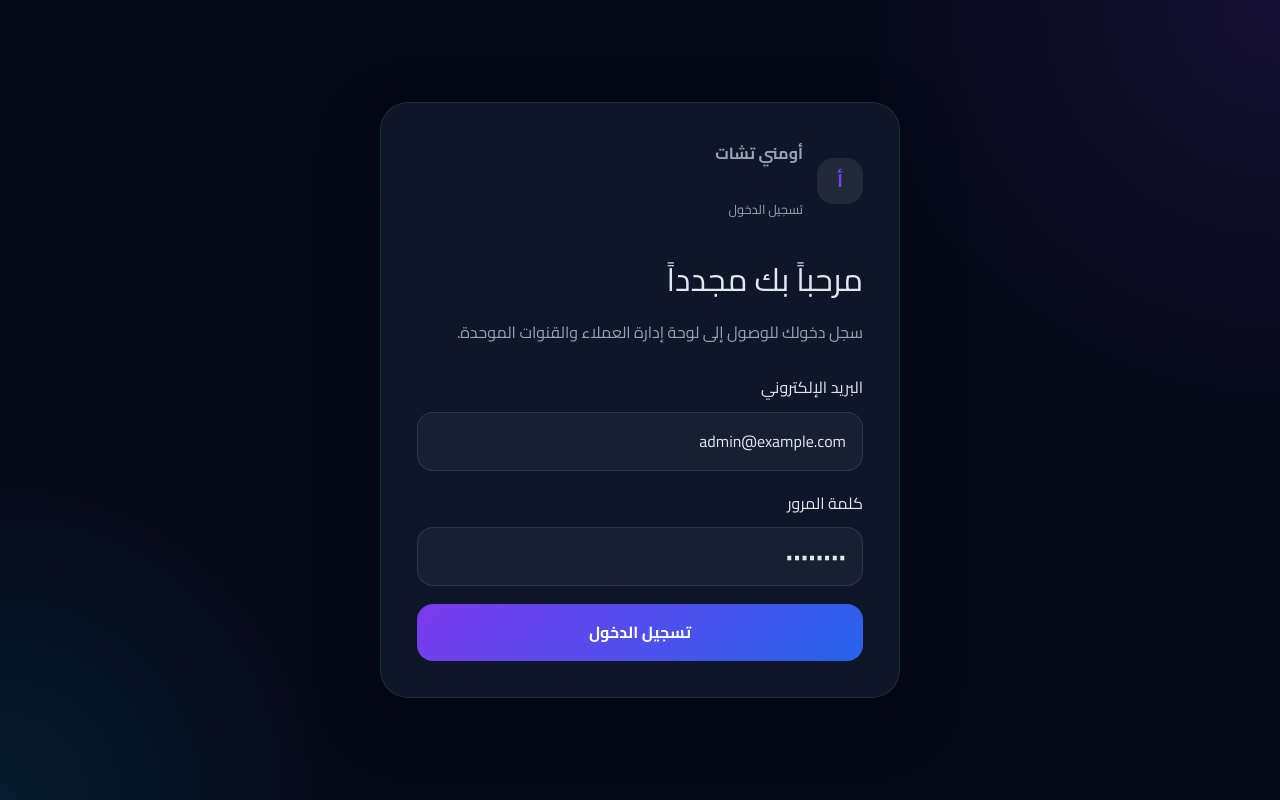
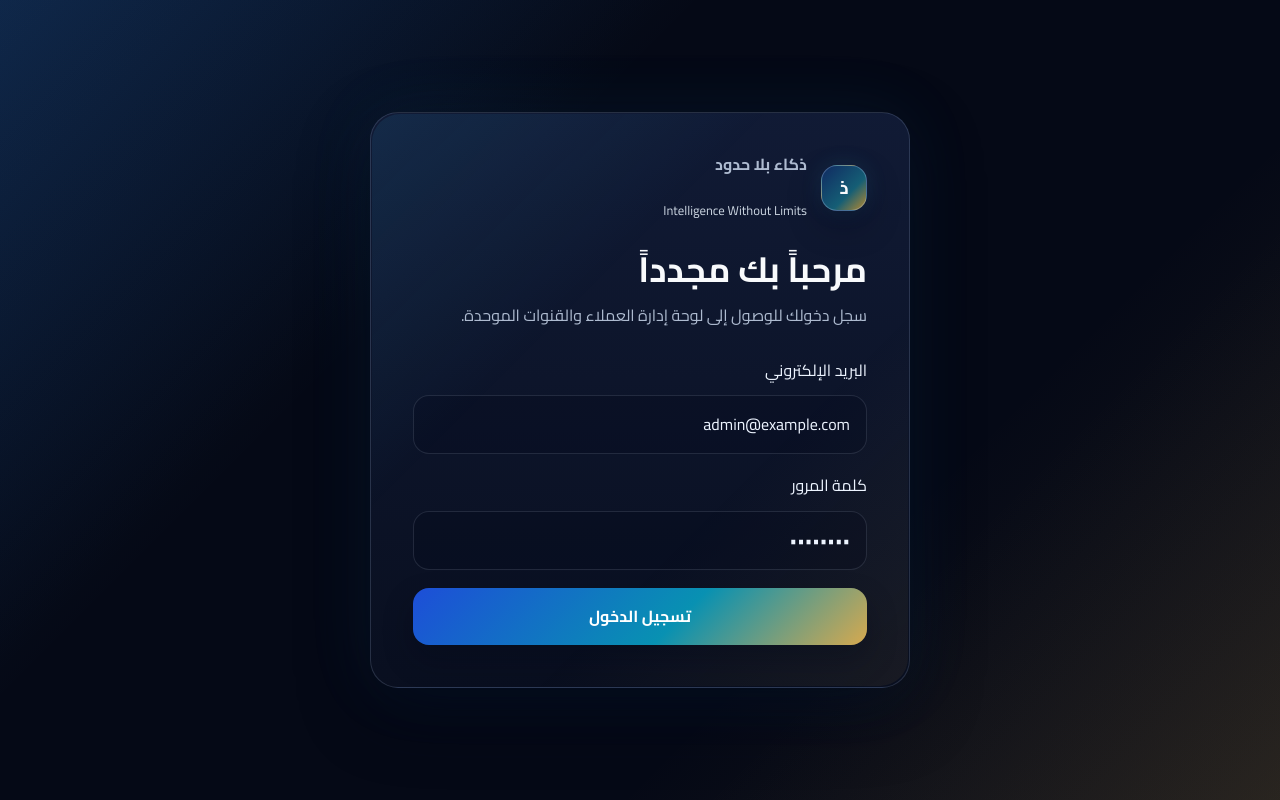
Before and after one commit to Majed2546/arabic-omnichannel-crm, a React (Vite) app: page /login in a window 1280 px wide. Built offline with nearby package versions, Linux system fonts and the light colour scheme; no server answers.

Commit message:
Apply Intelligence Without Limits branding and UI polish

```diff
--- a/index.html
+++ b/index.html
@@ -4,7 +4,8 @@
     <meta charset="UTF-8" />
     <link rel="icon" type="image/svg+xml" href="/favicon.svg" />
     <meta name="viewport" content="width=device-width, initial-scale=1.0" />
-    <title>أومني تشات CRM</title>
+    <meta name="description" content="ذكاء بلا حدود CRM - Intelligence Without Limits" />
+    <title>ذكاء بلا حدود CRM | Intelligence Without Limits</title>
   </head>
   <body>
     <div id="root"></div>
--- a/src/auth/LoginPage.tsx
+++ b/src/auth/LoginPage.tsx
@@ -38,10 +38,10 @@ export default function LoginPage() {
     <div className="auth-shell">
       <section className="auth-card">
         <div className="auth-brand">
-          <span>أ</span>
+          <span>ذ</span>
           <div>
-            <p>أومني تشات</p>
-            <small>تسجيل الدخول</small>
+            <p>ذكاء بلا حدود</p>
+            <small>Intelligence Without Limits</small>
           </div>
         </div>
         <h1>مرحباً بك مجدداً</h1>
--- a/src/components/layout/Sidebar.tsx
+++ b/src/components/layout/Sidebar.tsx
@@ -23,10 +23,10 @@ export function Sidebar() {
   return (
     <aside className={`sidebar ${isPanelOpen ? 'sidebar-open' : ''}`}>
       <div className="sidebar-brand">
-        <span className="brand-mark">أ</span>
+        <span className="brand-mark">ذ</span>
         <div>
-          <p>أومني تشات</p>
-          <small>CRM بالعربية</small>
+          <p>ذكاء بلا حدود</p>
+          <small>Intelligence Without Limits</small>
         </div>
       </div>
       <nav className="sidebar-nav" aria-label="التنقل الرئيسي">
--- a/src/components/layout/Topbar.tsx
+++ b/src/components/layout/Topbar.tsx
@@ -48,7 +48,7 @@ export function Topbar() {
           ☰
         </button>
         <div className="topbar-title">
-          <p className="topbar-overline">مرحباً بك في منصة أومني تشات</p>
+          <p className="topbar-overline">مرحباً بك في منصة ذكاء بلا حدود · Intelligence Without Limits</p>
           <h1>{pageTitles[location.pathname] ?? 'لوحة القيادة'}</h1>
         </div>
       </div>
--- a/src/index.css
+++ b/src/index.css
@@ -12,11 +12,15 @@
   --surface: #0e172f;
   --surface-strong: #0b1224;
   --surface-muted: #15203f;
-  --border: rgba(255, 255, 255, 0.08);
-  --text: #e2e8f0;
-  --muted: #94a3b8;
-  --accent: #7c3aed;
-  --accent-strong: #4338ca;
+  --surface-elevated: rgba(15, 23, 42, 0.96);
+  --border: rgba(148, 163, 184, 0.16);
+  --border-strong: rgba(191, 219, 254, 0.26);
+  --text: #edf4ff;
+  --muted: #a8b6ca;
+  --accent: #38bdf8;
+  --accent-strong: #2563eb;
+  --accent-warm: #d6a94f;
+  --brand-ink: #1b376f;
   --success: #22c55e;
   --warning: #f59e0b;
   --danger: #ef4444;
@@ -28,7 +32,9 @@
   --space-page-mobile: 16px;
   --space-card: 28px;
   --space-gap: 24px;
-  --shadow: 0 20px 60px rgba(5, 9, 22, 0.45);
+  --shadow: 0 24px 70px rgba(2, 6, 23, 0.48);
+  --shadow-soft: 0 14px 38px rgba(2, 6, 23, 0.28);
+  --focus-ring: 0 0 0 3px rgba(56, 189, 248, 0.26);
 }
 
 * {
@@ -45,10 +51,12 @@ body,
 
 body {
   margin: 0;
-  background: radial-gradient(circle at top right, rgba(124, 58, 237, 0.14), transparent 28%),
-    radial-gradient(circle at bottom left, rgba(14, 165, 233, 0.12), transparent 22%),
+  background:
+    linear-gradient(135deg, rgba(30, 64, 175, 0.18), transparent 32%),
+    linear-gradient(315deg, rgba(214, 169, 79, 0.08), transparent 28%),
     #050916;
   color: var(--text);
+  text-rendering: geometricPrecision;
 }
 
 a {
@@ -66,6 +74,16 @@ button {
   cursor: pointer;
 }
 
+button:focus-visible,
+a:focus-visible,
+input:focus-visible,
+select:focus-visible,
+textarea:focus-visible {
+  outline: none;
+  box-shadow: var(--focus-ring);
+  border-color: var(--border-strong);
+}
+
 .text-safe {
   min-width: 0;
   overflow-wrap: break-word;
@@ -98,45 +116,59 @@ button {
   gap: 8px;
   padding: 12px 18px;
   border-radius: var(--radius-control);
-  border: 1px solid rgba(255, 255, 255, 0.1);
-  font-weight: 700;
+  border: 1px solid rgba(191, 219, 254, 0.14);
+  font-weight: 800;
   line-height: 1.4;
   white-space: nowrap;
-  transition: background 0.18s ease, border-color 0.18s ease, transform 0.18s ease;
+  box-shadow: 0 10px 22px rgba(2, 6, 23, 0.18);
+  transition: background 0.18s ease, border-color 0.18s ease, box-shadow 0.18s ease, color 0.18s ease, transform 0.18s ease;
 }
 
 .app-button:hover {
-  transform: translateY(-1px);
+  border-color: rgba(125, 211, 252, 0.34);
+  box-shadow: 0 16px 34px rgba(2, 6, 23, 0.26);
+  transform: translateY(-2px);
+}
+
+.app-button:active {
+  transform: translateY(0);
 }
 
 .app-button-primary {
   border: none;
-  background: linear-gradient(135deg, #7c3aed, #2563eb);
+  background: linear-gradient(135deg, #1d4ed8, #0891b2 58%, #d6a94f);
   color: white;
 }
 
 .app-button-secondary {
-  background: transparent;
+  background: rgba(15, 23, 42, 0.56);
   color: var(--text);
 }
 
 .app-button-ghost {
-  background: rgba(255, 255, 255, 0.04);
+  background: rgba(255, 255, 255, 0.045);
   color: var(--text);
 }
 
 .app-input,
 .app-select {
   min-width: 0;
-  border: 1px solid var(--border);
+  border: 1px solid rgba(148, 163, 184, 0.18);
   border-radius: var(--radius-control);
-  background: rgba(255, 255, 255, 0.04);
+  background: rgba(15, 23, 42, 0.72);
   color: var(--text);
   line-height: 1.6;
+  transition: border-color 0.18s ease, box-shadow 0.18s ease, background 0.18s ease;
 }
 
 .app-input::placeholder {
-  color: var(--muted);
+  color: #8797ad;
+}
+
+.app-input:hover,
+.app-select:hover {
+  border-color: rgba(191, 219, 254, 0.28);
+  background: rgba(15, 23, 42, 0.86);
 }
 
 .app-shell {
@@ -191,9 +223,12 @@ button {
 .panel-panel,
 .loading-state,
 .empty-state {
-  background: linear-gradient(180deg, rgba(15, 23, 42, 0.98), rgba(14, 20, 44, 0.98));
+  background:
+    linear-gradient(180deg, rgba(16, 26, 51, 0.98), rgba(9, 15, 31, 0.98)),
+    rgba(15, 23, 42, 0.98);
   border: 1px solid var(--border);
   border-radius: 24px;
+  box-shadow: var(--shadow-soft);
 }
 
 .sidebar {
@@ -201,6 +236,20 @@ button {
   display: flex;
   flex-direction: column;
   row-gap: 24px;
+  position: relative;
+  isolation: isolate;
+}
+
+.sidebar::before {
+  content: "";
+  position: absolute;
+  inset: 1px;
+  z-index: -1;
+  border-radius: inherit;
+  background:
+    linear-gradient(180deg, rgba(56, 189, 248, 0.12), transparent 24%),
+    linear-gradient(90deg, rgba(214, 169, 79, 0.12), transparent 34%);
+  pointer-events: none;
 }
 
 .sidebar-brand {
@@ -212,21 +261,27 @@ button {
 .brand-mark {
   width: 42px;
   height: 42px;
-  border-radius: 14px;
+  border-radius: 15px;
   display: grid;
   place-items: center;
-  background: #1f2937;
-  color: #7c3aed;
-  font-weight: 700;
+  border: 1px solid rgba(191, 219, 254, 0.3);
+  background: linear-gradient(135deg, #102a62, #155e75 62%, #b8892e);
+  color: #f8fafc;
+  font-weight: 900;
+  box-shadow: 0 14px 32px rgba(2, 6, 23, 0.34), 0 0 22px rgba(56, 189, 248, 0.12);
 }
 
 .sidebar-brand p {
   margin: 0;
-  font-weight: 700;
+  color: #f8fafc;
+  font-weight: 900;
+  line-height: 1.35;
 }
 
 .sidebar-brand small {
-  color: var(--muted);
+  color: #cbd5e1;
+  display: block;
+  line-height: 1.35;
 }
 
 .sidebar-nav {
@@ -235,23 +290,44 @@ button {
 }
 
 .sidebar-link {
+  position: relative;
   padding: 14px 16px;
   border-radius: 16px;
-  color: var(--text);
-  transition: background 0.2s ease, color 0.2s ease;
+  border: 1px solid transparent;
+  color: #cbd5e1;
+  font-weight: 700;
+  transition: background 0.2s ease, border-color 0.2s ease, color 0.2s ease, transform 0.2s ease;
 }
 
 .sidebar-link:hover,
 .sidebar-link.active {
-  background: rgba(124, 58, 237, 0.2);
+  border-color: rgba(125, 211, 252, 0.18);
+  background:
+    linear-gradient(90deg, rgba(56, 189, 248, 0.16), rgba(37, 99, 235, 0.1)),
+    rgba(255, 255, 255, 0.035);
   color: white;
+}
+
+.sidebar-link:hover {
+  transform: translateX(-2px);
+}
+
+.sidebar-link.active::before {
+  content: "";
+  position: absolute;
+  inset-block: 11px;
+  inset-inline-end: 0;
+  width: 3px;
+  border-radius: 999px;
+  background: linear-gradient(180deg, #38bdf8, #d6a94f);
 }
 
 .sidebar-footer {
   margin-top: auto;
   padding: 18px 16px;
   border-radius: 18px;
-  background: rgba(255, 255, 255, 0.03);
+  border: 1px solid rgba(148, 163, 184, 0.12);
+  background: rgba(255, 255, 255, 0.045);
   display: grid;
   gap: 6px;
   color: var(--muted);
@@ -276,8 +352,12 @@ button {
   width: 100%;
   min-width: 0;
   padding: 24px 28px;
-  background: rgba(15, 23, 42, 0.95);
+  border: 1px solid var(--border);
+  background:
+    linear-gradient(135deg, rgba(56, 189, 248, 0.08), transparent 28%),
+    linear-gradient(180deg, rgba(15, 23, 42, 0.96), rgba(10, 16, 32, 0.96));
   border-radius: 24px;
+  box-shadow: var(--shadow-soft);
 }
 
 .topbar-title-row {
@@ -305,21 +385,30 @@ button {
   height: 48px;
   border: 1px solid var(--border);
   border-radius: 16px;
-  background: transparent;
+  background: rgba(15, 23, 42, 0.62);
   color: var(--text);
   display: grid;
   place-items: center;
+  transition: border-color 0.18s ease, background 0.18s ease, transform 0.18s ease;
+}
+
+.icon-button:hover {
+  border-color: rgba(125, 211, 252, 0.3);
+  background: rgba(56, 189, 248, 0.08);
+  transform: translateY(-1px);
 }
 
 .topbar-overline {
   margin: 0 0 4px;
-  color: var(--muted);
+  color: #cbd5e1;
   font-size: 0.95rem;
 }
 
 .topbar h1 {
   margin: 0;
-  font-size: 32px;
+  color: #f8fafc;
+  font-size: clamp(1.7rem, 2vw, 2.15rem);
+  font-weight: 900;
   line-height: 1.3;
   overflow-wrap: anywhere;
 }
@@ -334,11 +423,17 @@ button {
   display: flex;
   align-items: center;
   padding-inline: 18px;
-  border: 1px solid rgba(255, 255, 255, 0.08);
-  background: rgba(255, 255, 255, 0.04);
+  border: 1px solid rgba(148, 163, 184, 0.14);
+  background: rgba(15, 23, 42, 0.64);
   color: var(--text);
   box-sizing: border-box;
   overflow: hidden;
+  transition: border-color 0.18s ease, background 0.18s ease, box-shadow 0.18s ease;
+}
+
+.topbar-control:hover {
+  border-color: rgba(125, 211, 252, 0.28);
+  background: rgba(15, 23, 42, 0.82);
 }
 
 .topbar-search {
@@ -347,8 +442,8 @@ button {
 }
 
 .topbar input {
-  border: 1px solid rgba(255, 255, 255, 0.08);
-  background: rgba(255, 255, 255, 0.03);
+  border: 1px solid rgba(148, 163, 184, 0.14);
+  background: rgba(2, 6, 23, 0.2);
   color: var(--text);
 }
 
@@ -840,9 +935,12 @@ button {
 .panel-card {
   min-width: 0;
   min-height: 150px;
-  padding: 22px;
+  padding: 24px;
   display: grid;
   gap: 14px;
+  border: 1px solid rgba(148, 163, 184, 0.12);
+  border-radius: 20px;
+  background: rgba(255, 255, 255, 0.035);
 }
 
 .panel-label {
@@ -853,11 +951,13 @@ button {
 .panel-card h2,
 .panel-card h3 {
   margin: 0;
+  color: #f8fafc;
+  font-weight: 900;
 }
 
 .panel-card p {
   margin: 0;
-  color: var(--muted);
+  color: #aebbd0;
 }
 
 .panel-stats {
@@ -1053,8 +1153,22 @@ button {
   min-width: 0;
   max-width: 100%;
   min-height: 160px;
-  padding: 28px;
+  padding: 30px;
   overflow: hidden;
+  position: relative;
+  isolation: isolate;
+}
+
+.panel-panel::before {
+  content: "";
+  position: absolute;
+  inset: 0;
+  z-index: -1;
+  border-radius: inherit;
+  background:
+    linear-gradient(135deg, rgba(56, 189, 248, 0.06), transparent 34%),
+    linear-gradient(315deg, rgba(214, 169, 79, 0.045), transparent 30%);
+  pointer-events: none;
 }
 
 .panel-header {
@@ -1081,8 +1195,16 @@ button {
   margin: 0;
 }
 
+.page-header h2 {
+  color: #f8fafc;
+  font-size: 1.45rem;
+  font-weight: 900;
+  line-height: 1.35;
+}
+
 .page-header p {
-  color: var(--muted);
+  color: #aebbd0;
+  line-height: 1.75;
 }
 
 .page-header-actions {
@@ -1117,19 +1239,26 @@ button {
 .stat-card {
   min-width: 0;
   min-height: 132px;
-  padding: 22px;
+  padding: 24px;
   border-radius: 22px;
-  background: rgba(255, 255, 255, 0.03);
+  border: 1px solid rgba(148, 163, 184, 0.12);
+  background:
+    linear-gradient(180deg, rgba(255, 255, 255, 0.055), rgba(255, 255, 255, 0.025)),
+    rgba(15, 23, 42, 0.52);
+  box-shadow: inset 0 1px 0 rgba(255, 255, 255, 0.04);
 }
 
 .stat-card h3 {
   margin: 0 0 10px;
+  color: #f8fafc;
   font-size: 2rem;
+  font-weight: 900;
+  line-height: 1.12;
 }
 
 .stat-card p {
   margin: 0;
-  color: var(--muted);
+  color: #aebbd0;
 }
 
 .summary-list,
@@ -3443,7 +3572,7 @@ td {
 .empty-state {
   min-width: 0;
   min-height: 220px;
-  padding: 36px;
+  padding: 40px;
   display: grid;
   place-items: center;
   text-align: center;
@@ -3468,16 +3597,33 @@ td {
 }
 
 .empty-icon {
-  font-size: 2rem;
+  width: 56px;
+  height: 56px;
+  display: grid;
+  place-items: center;
+  border: 1px solid rgba(125, 211, 252, 0.24);
+  border-radius: 18px;
+  background:
+    linear-gradient(135deg, rgba(56, 189, 248, 0.18), rgba(214, 169, 79, 0.08)),
+    rgba(15, 23, 42, 0.66);
+  color: #bfdbfe;
+  font-size: 1.2rem;
+  font-weight: 900;
+  box-shadow: 0 16px 34px rgba(2, 6, 23, 0.25), 0 0 24px rgba(56, 189, 248, 0.1);
 }
 
 .empty-state h2 {
   margin: 0;
+  color: #f8fafc;
+  font-size: 1.45rem;
+  font-weight: 900;
+  line-height: 1.35;
 }
 
 .empty-state p {
   max-width: 420px;
-  color: var(--muted);
+  color: #aebbd0;
+  line-height: 1.8;
 }
 
 .empty-action,
@@ -3485,9 +3631,23 @@ td {
   padding: 14px 22px;
   border: none;
   border-radius: 16px;
-  background: linear-gradient(135deg, #7c3aed, #2563eb);
+  background: linear-gradient(135deg, #1d4ed8, #0891b2 58%, #d6a94f);
   color: white;
-  font-weight: 700;
+  font-weight: 800;
+  box-shadow: 0 14px 30px rgba(2, 6, 23, 0.28);
+  transition: box-shadow 0.18s ease, filter 0.18s ease, transform 0.18s ease;
+}
+
+.empty-action:hover,
+.primary-button:hover {
+  filter: brightness(1.08);
+  box-shadow: 0 18px 38px rgba(2, 6, 23, 0.34);
+  transform: translateY(-2px);
+}
+
+.empty-action:active,
+.primary-button:active {
+  transform: translateY(0);
 }
 
 .onboarding-panel {
@@ -3925,15 +4085,34 @@ td {
   display: grid;
   place-items: center;
   padding: 24px;
+  background:
+    linear-gradient(135deg, rgba(56, 189, 248, 0.12), transparent 34%),
+    linear-gradient(315deg, rgba(214, 169, 79, 0.1), transparent 32%);
 }
 
 .auth-card {
-  width: min(520px, 100%);
-  padding: 36px;
+  width: min(540px, 100%);
+  padding: 42px;
   border-radius: 28px;
-  background: rgba(15, 23, 42, 0.98);
-  box-shadow: var(--shadow);
-  border: 1px solid rgba(255, 255, 255, 0.08);
+  background:
+    linear-gradient(180deg, rgba(17, 27, 53, 0.98), rgba(9, 15, 31, 0.98)),
+    rgba(15, 23, 42, 0.98);
+  box-shadow: var(--shadow), 0 0 70px rgba(56, 189, 248, 0.08);
+  border: 1px solid rgba(191, 219, 254, 0.16);
+  position: relative;
+  isolation: isolate;
+}
+
+.auth-card::before {
+  content: "";
+  position: absolute;
+  inset: 1px;
+  z-index: -1;
+  border-radius: inherit;
+  background:
+    linear-gradient(135deg, rgba(56, 189, 248, 0.1), transparent 36%),
+    linear-gradient(315deg, rgba(214, 169, 79, 0.08), transparent 34%);
+  pointer-events: none;
 }
 
 .auth-brand {
@@ -3949,29 +4128,38 @@ td {
   border-radius: 16px;
   display: grid;
   place-items: center;
-  background: #1f2937;
-  color: #7c3aed;
+  border: 1px solid rgba(191, 219, 254, 0.3);
+  background: linear-gradient(135deg, #102a62, #155e75 62%, #b8892e);
+  color: #f8fafc;
   font-size: 1.15rem;
-  font-weight: 700;
+  font-weight: 900;
+  box-shadow: 0 14px 32px rgba(2, 6, 23, 0.34), 0 0 22px rgba(56, 189, 248, 0.12);
 }
 
 .auth-brand p {
   margin: 0;
-  font-weight: 700;
+  color: #f8fafc;
+  font-weight: 900;
+  line-height: 1.35;
 }
 
 .auth-brand small {
-  color: var(--muted);
+  color: #cbd5e1;
+  display: block;
+  line-height: 1.35;
 }
 
 .auth-card h1 {
   margin: 0 0 10px;
-  font-size: 2rem;
+  color: #f8fafc;
+  font-size: 2.18rem;
+  font-weight: 900;
+  line-height: 1.25;
 }
 
 .auth-card p {
   margin: 0 0 26px;
-  color: var(--muted);
+  color: #aebbd0;
 }
 
 .auth-form {
@@ -3989,9 +4177,15 @@ td {
   width: 100%;
   padding: 14px 16px;
   border-radius: 16px;
-  border: 1px solid rgba(255, 255, 255, 0.1);
-  background: rgba(255, 255, 255, 0.04);
+  border: 1px solid rgba(148, 163, 184, 0.18);
+  background: rgba(2, 6, 23, 0.22);
   color: var(--text);
+  transition: border-color 0.18s ease, box-shadow 0.18s ease, background 0.18s ease;
+}
+
+.auth-form input:hover {
+  border-color: rgba(191, 219, 254, 0.28);
+  background: rgba(2, 6, 23, 0.34);
 }
 
 .auth-actions {
@@ -4005,9 +4199,19 @@ td {
 .secondary-button {
   padding: 14px 20px;
   border-radius: 16px;
-  border: 1px solid rgba(255, 255, 255, 0.1);
-  background: transparent;
+  border: 1px solid rgba(191, 219, 254, 0.14);
+  background: rgba(15, 23, 42, 0.52);
   color: var(--text);
+  font-weight: 800;
+  transition: background 0.18s ease, border-color 0.18s ease, box-shadow 0.18s ease, transform 0.18s ease;
+}
+
+.logout-button:hover,
+.secondary-button:hover {
+  border-color: rgba(125, 211, 252, 0.3);
+  background: rgba(56, 189, 248, 0.08);
+  box-shadow: 0 12px 26px rgba(2, 6, 23, 0.24);
+  transform: translateY(-1px);
 }
 
 .sidebar-footer {
```
